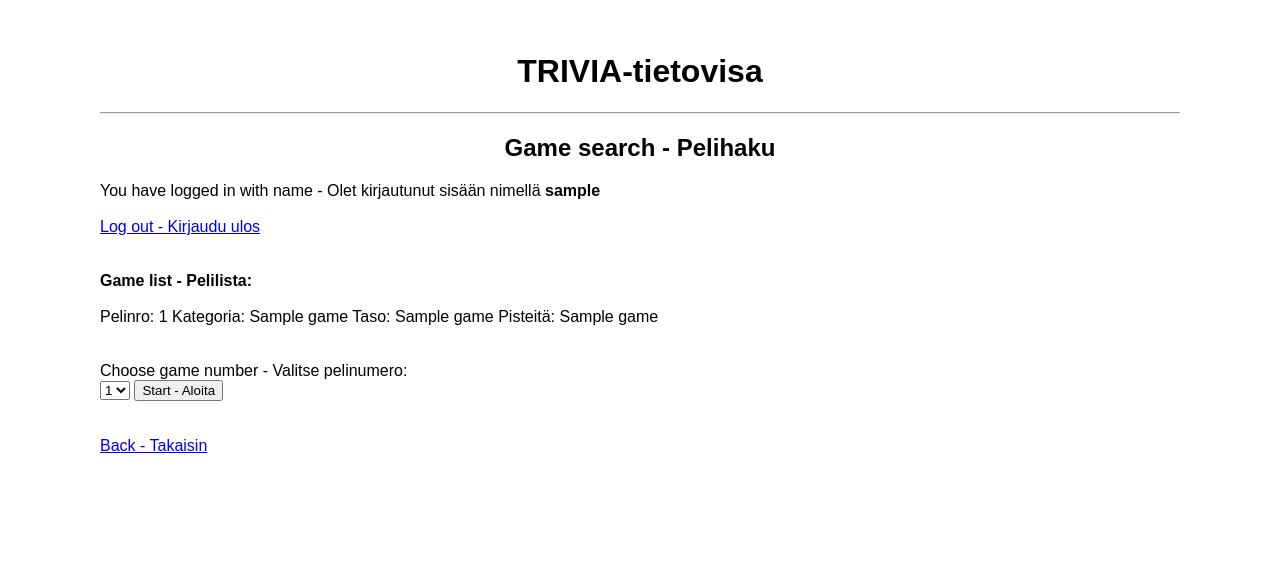
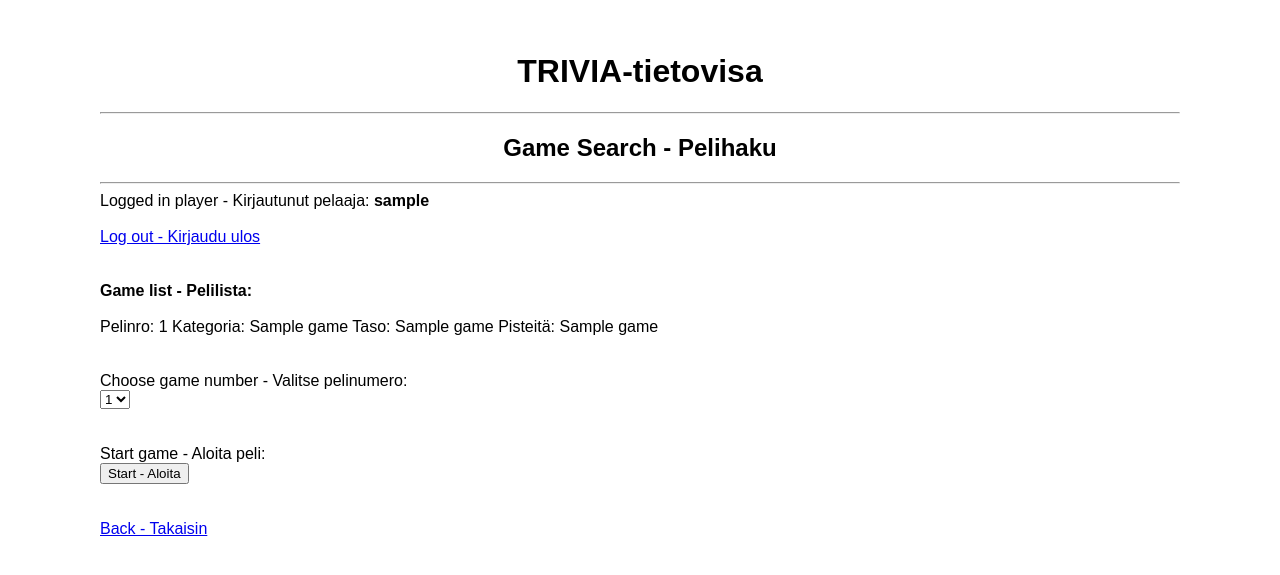
Before and after one commit to a-bzzzz/trivia, a Flask app: template templates/search.html in a window 1280 px wide. Shown: the top 575 px of the page. Run offline with Flask 3, Linux system fonts and the light colour scheme; the visitor is signed in with stand-in values (Sample User, id 1); the template is opened without the code that fills it: most values are stand-ins (such as "Sample title", 1, 10 or a date in 2020).

Commit message:
Refactor search.html: gid required, small style fixes

```diff
--- a/templates/search.html
+++ b/templates/search.html
@@ -2,10 +2,11 @@
 {% extends "layout.html" %}
 {% block content %}
 
-<h2>Game search - Pelihaku</h2>
+<h2>Game Search - Pelihaku</h2>
 
+<hr>
 {% if session.user_id %}
-You have logged in with name - Olet kirjautunut sisään nimellä <b>{{ session.user_name }}</b><br>
+Logged in player - Kirjautunut pelaaja: <b>{{ session.user_name }}</b><br>
 <br>
 <a href="/logout">Log out - Kirjaudu ulos</a>
 {% else %}
@@ -21,15 +22,19 @@ Pelinro: {{ game[0] }} Kategoria: {{ game[2] }} Taso: {{ game[3] }} Pisteitä: {
 <br>
 Choose game number - Valitse pelinumero:
 <form action="/search" method="POST">
-<select name="gid">
+<select name="gid" required>
 {% for game in gamelist %}
-<option value={{ game[0] }} selected> {{ game[0] }}<br>
+<option value={{ game[0] }}> {{ game[0] }}</option><br>
 {% endfor %}
 </select>
+<br>
+<input type="hidden" name="game_id" value={{ gid }}>
+<br>
+<br>
+Start game - Aloita peli:<br>
 <input type="submit" value="Start - Aloita">
 </form>
 <br>
 <br>
 <a href="/">Back - Takaisin</a>
-
 {% endblock %}
```
